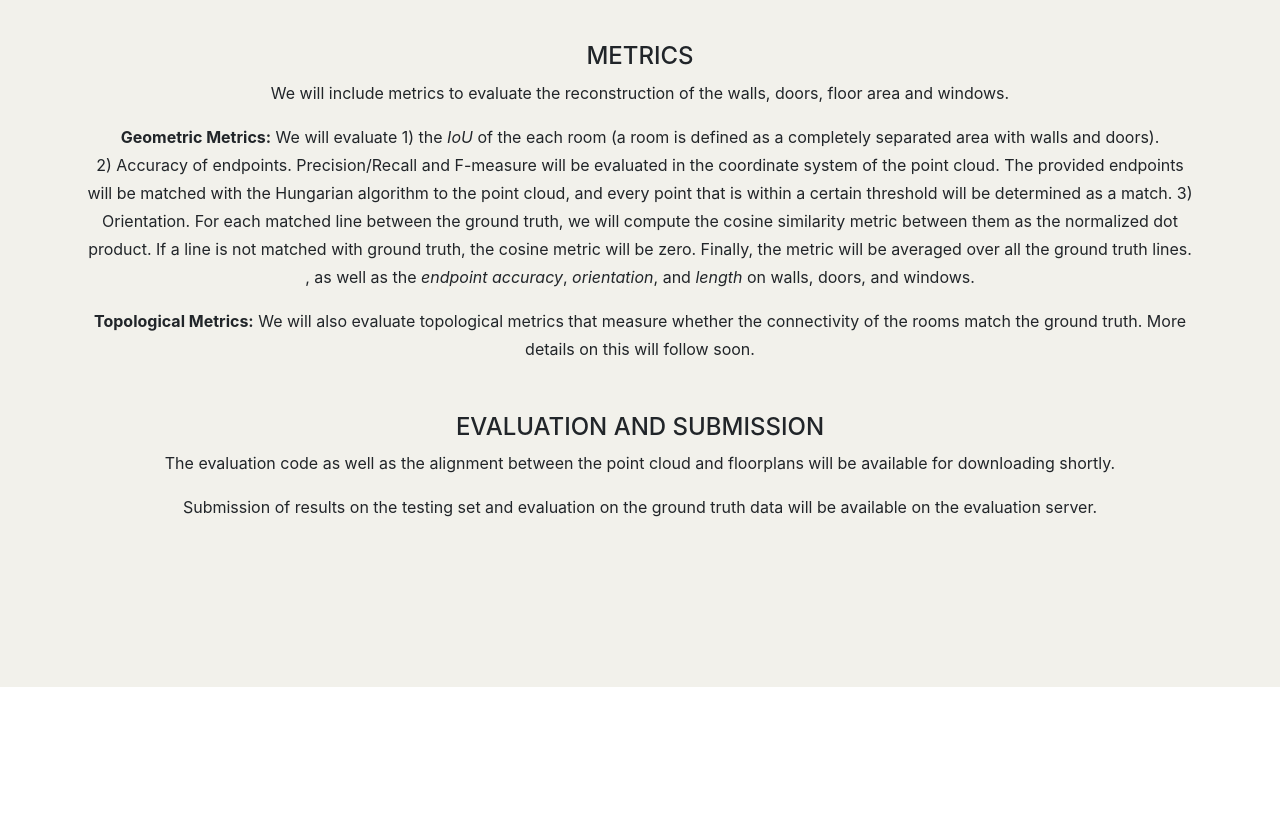
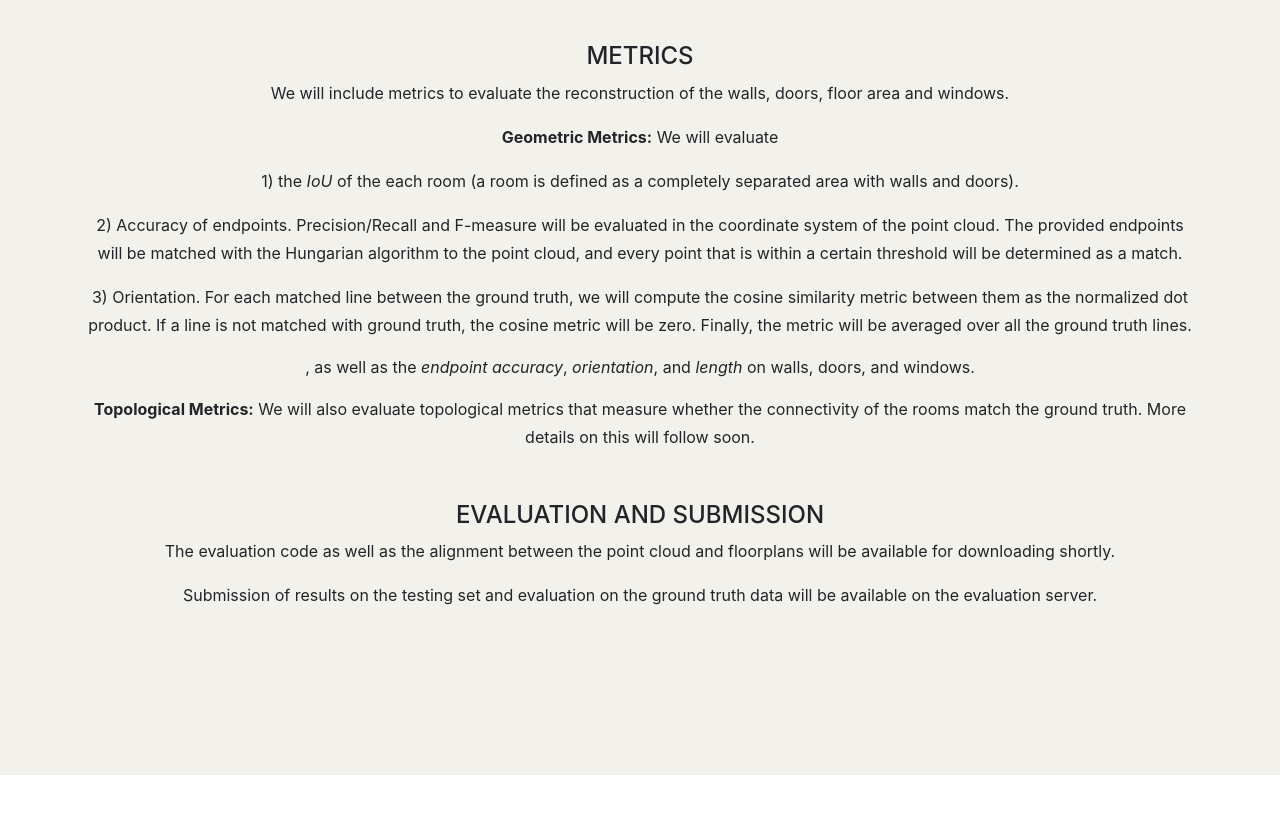
Before and after one commit to seravee08/cv4aec.github.io, a website with bundled scripts: page index.html in a window 1280 px wide. Shown: the part 2900-3713 px from the top of the page. Built offline with nearby package versions, Linux system fonts and the light colour scheme; files whose address does not match are found by name; a web font is replaced by a local one.

Commit message:
Update index.html
Some updates on evaluation metrics.

```diff
--- a/index.html
+++ b/index.html
@@ -118,12 +118,13 @@
 
 				<h4 class="section-heading text-uppercase text-center" style="margin-top:50px">Metrics</h4>
 				<p>We will include metrics to evaluate the reconstruction of the walls, doors, floor area and windows.</p>
-				<p><b>Geometric Metrics:</b> We will evaluate 1) the <i>IoU</i> of the each room (a room is defined as a completely separated area with walls and doors).<br>
-					2) Accuracy of endpoints. Precision/Recall and F-measure will be evaluated in the coordinate system of the point cloud.
+				<p><b>Geometric Metrics:</b> We will evaluate
+					<p>1) the <i>IoU</i> of the each room (a room is defined as a completely separated area with walls and doors).</p>
+					<p>2) Accuracy of endpoints. Precision/Recall and F-measure will be evaluated in the coordinate system of the point cloud.
 					The provided endpoints will be matched with the Hungarian algorithm to the point cloud, and every point that is within a certain threshold will be determined
-					as a match.
-					3) Orientation. For each matched line between the ground truth, we will compute the cosine similarity metric between them as the normalized dot product. If a line is not matched with
-					ground truth, the cosine metric will be zero. Finally, the metric will be averaged over all the ground truth lines.
+						as a match.</p>
+					<p>3) Orientation. For each matched line between the ground truth, we will compute the cosine similarity metric between them as the normalized dot product. If a line is not matched with
+					ground truth, the cosine metric will be zero. Finally, the metric will be averaged over all the ground truth lines.</p>
 					, as well as the <i>endpoint accuracy</i>, <i>orientation</i>, and <i>length</i> on walls, doors, and windows. </p>
 				<p><b>Topological Metrics:</b> We will also evaluate topological metrics that measure whether the connectivity of the rooms match the ground truth. More details on this will follow soon.</p>
 
```
